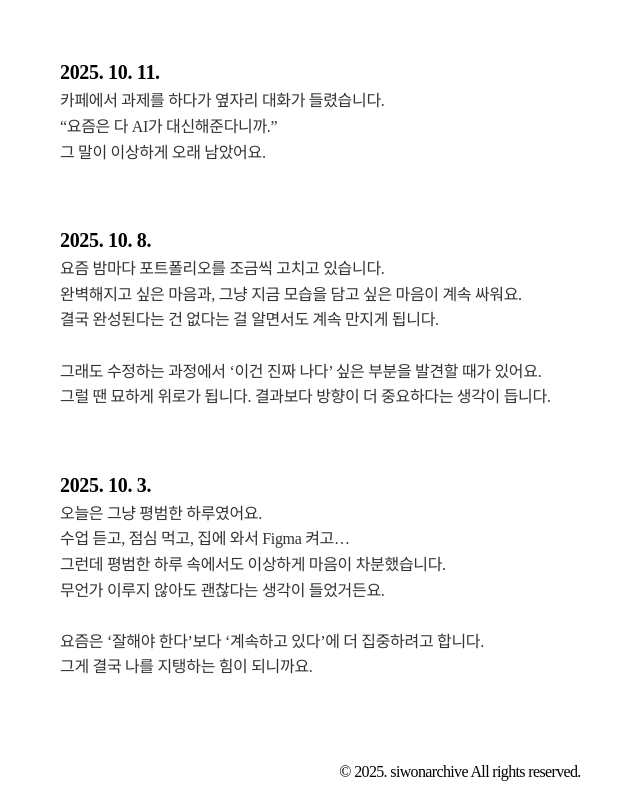
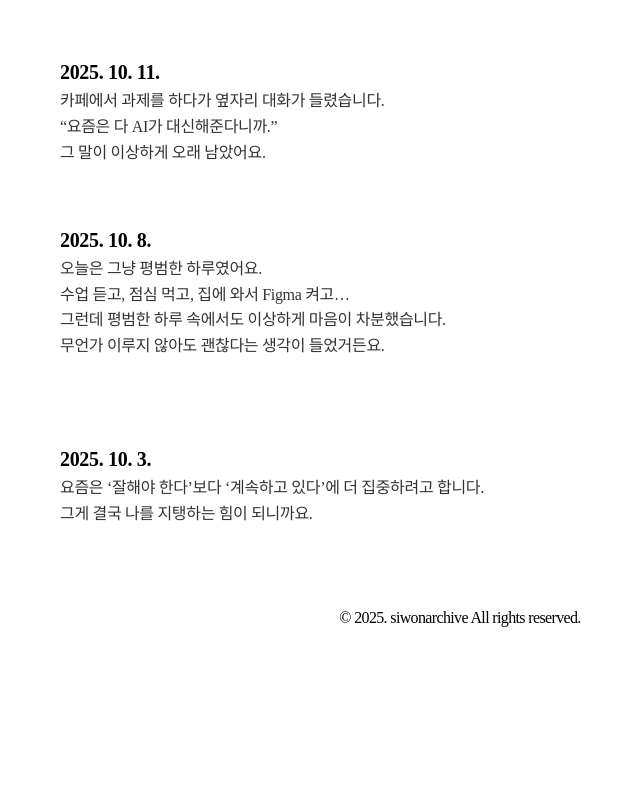
Before and after one commit to whoisapple/whoisapple.github.io, a plain HTML site: page journal.html in a window 1280 px wide. Shown: the part 809-1609 px from the top of the page, without its empty margins (180-820 px from the left). After the commit the page ends 1455 px from the top, so only its background shows below. Drawn offline with Linux system fonts and the light colour scheme; a web font is replaced by a local one.

Commit message:
edit Journal

```diff
--- a/journal.html
+++ b/journal.html
@@ -61,20 +61,15 @@
                 <div class="journal">
             <h6>2025. 10. 8.</h6>
             <span>
-                요즘 밤마다 포트폴리오를 조금씩 고치고 있습니다.<br>
-                완벽해지고 싶은 마음과, 그냥 지금 모습을 담고 싶은 마음이 계속 싸워요.<br>
-                결국 완성된다는 건 없다는 걸 알면서도 계속 만지게 됩니다.<br><br>
-                그래도 수정하는 과정에서 ‘이건 진짜 나다’ 싶은 부분을 발견할 때가 있어요.<br>
-                그럴 땐 묘하게 위로가 됩니다. 결과보다 방향이 더 중요하다는 생각이 듭니다.
+                오늘은 그냥 평범한 하루였어요.<br>
+                수업 듣고, 점심 먹고, 집에 와서 Figma 켜고…<br>
+                그런데 평범한 하루 속에서도 이상하게 마음이 차분했습니다.<br>
+                무언가 이루지 않아도 괜찮다는 생각이 들었거든요.<br><br>
             </span>
         </div>
         <div class="journal">
             <h6>2025. 10. 3.</h6>
             <span>
-                오늘은 그냥 평범한 하루였어요.<br>
-                수업 듣고, 점심 먹고, 집에 와서 Figma 켜고…<br>
-                그런데 평범한 하루 속에서도 이상하게 마음이 차분했습니다.<br>
-                무언가 이루지 않아도 괜찮다는 생각이 들었거든요.<br><br>
                 요즘은 ‘잘해야 한다’보다 ‘계속하고 있다’에 더 집중하려고 합니다.<br>
                 그게 결국 나를 지탱하는 힘이 되니까요.
             </span>
--- a/style.css
+++ b/style.css
@@ -237,6 +237,8 @@ h1{
     line-height: 160%;
 }
 
+/* 이미지 모달 스타일 */
+
 #imgModal {
   display: none;
   position: fixed;
```
